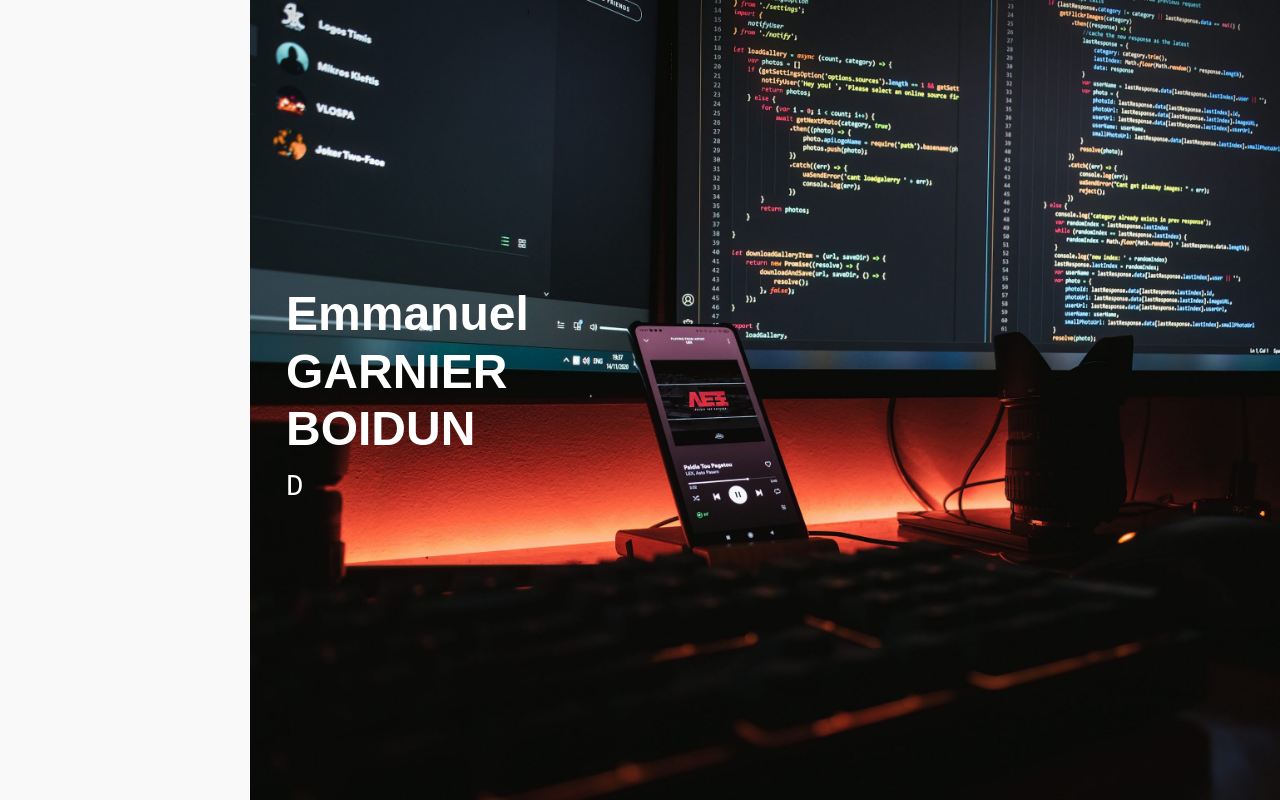
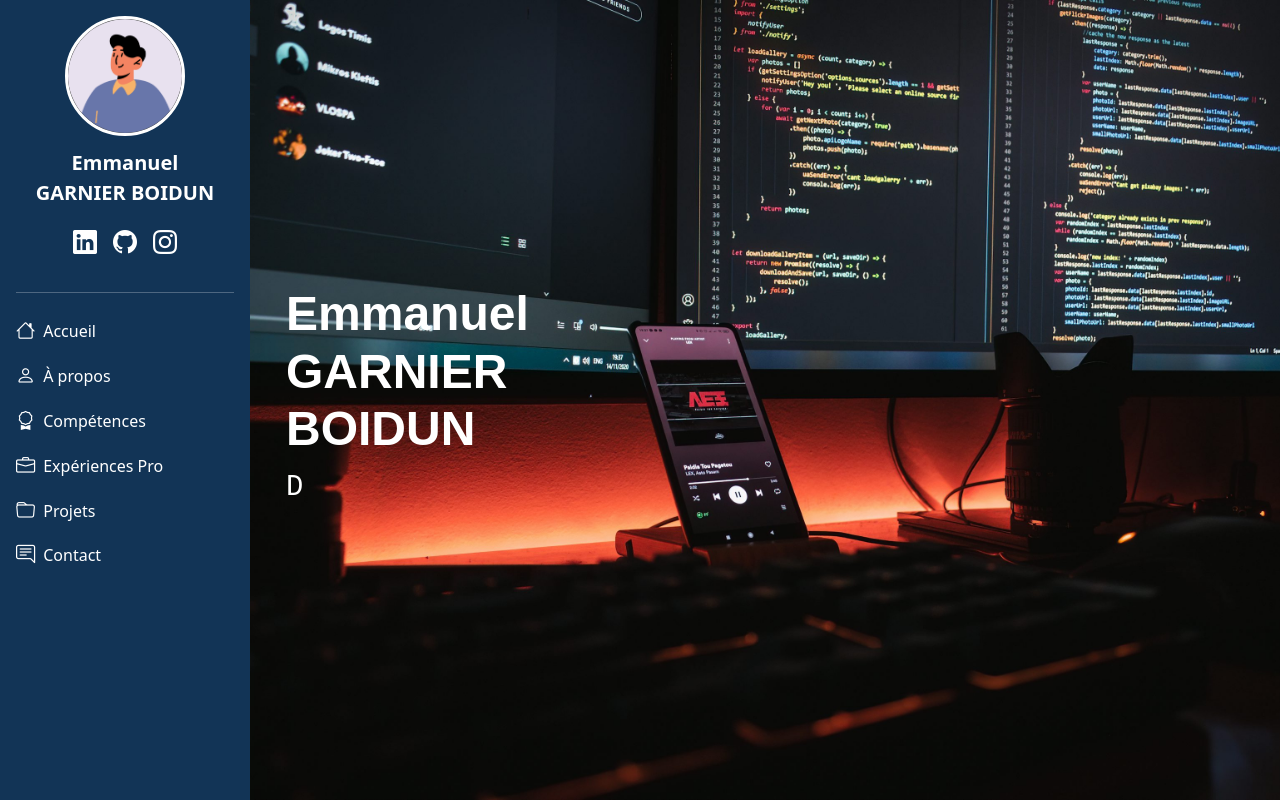
Before and after one commit to GARNIER-Emmanuel/mon-portfolio, a Next.js app: page / in a window 1280 px wide. Shown: the top 800 px of the page. Built offline with nearby package versions, Linux system fonts and the light colour scheme.

Commit message:
update : debug sidebar

```diff
--- a/app/components/Sidebar.tsx
+++ b/app/components/Sidebar.tsx
@@ -2,7 +2,7 @@ import React, { useState, useEffect } from "react";
 import Image from 'next/image';
 import profileImage from '../img/profile.png';
 
-export function Sidebar() {
+export default function Sidebar() {
   const [isOpen, setIsOpen] = useState(false);
 
   // Empêche le scroll du body quand sidebar mobile ouverte
--- a/app/layout.tsx
+++ b/app/layout.tsx
@@ -1,6 +1,6 @@
 "use client";
 
-import { Sidebar } from "./components/Sidebar";
+import Sidebar from './components/Sidebar';
 import BodyPage from './components/BodyPage';
 import "bootstrap/dist/css/bootstrap.min.css";
 import React from "react";
--- a/app/styles/webcss.css
+++ b/app/styles/webcss.css
@@ -3,6 +3,21 @@
 @tailwind utilities;
 
 /* === Global styles === */
+
+@media (min-width: 768px) {
+  nav.custom-sidebar-bg {
+    transform: translateX(0) !important;
+  }
+
+  .btn-toggle-sidebar {
+    display: none !important;
+  }
+
+  .sidebar-overlay {
+    display: none !important;
+  }
+}
+
 
 html, body {
   scroll-behavior: smooth;
```
